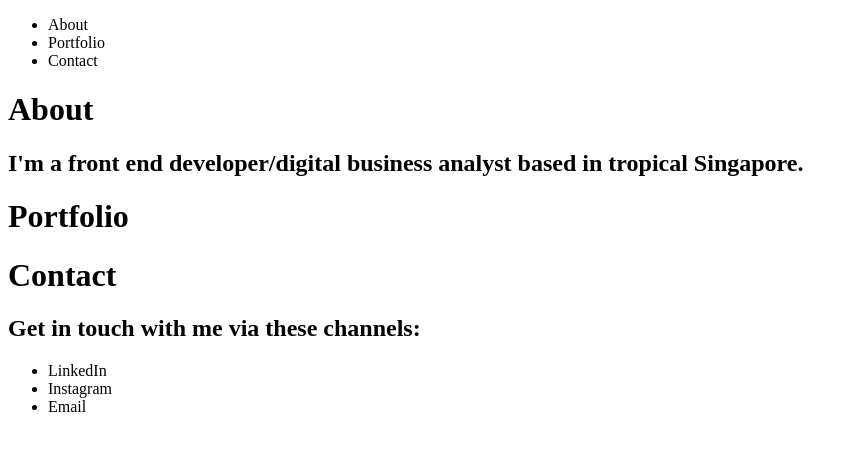
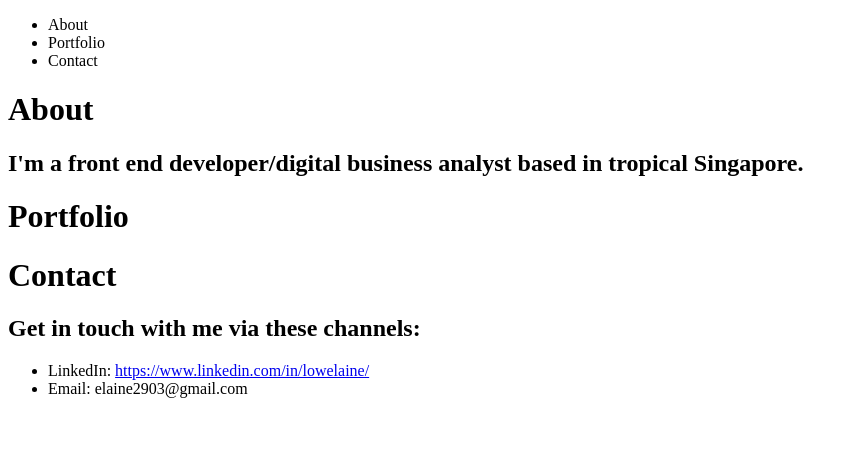
Before and after one commit to raspberrysmile/portfolio, a plain HTML site: page index.html in a window 1280 px wide. Shown: the whole page, without its empty margins (0-858 px from the left). Drawn offline with Linux system fonts and the light colour scheme.

Commit message:
Update index.html

```diff
--- a/index.html
+++ b/index.html
@@ -24,9 +24,8 @@
 		<h1>Contact</h1>
 		<h2>Get in touch with me via these channels:</h2>
 		<ul>
-			<li>LinkedIn</li>
-			<li>Instagram</li>
-			<li>Email</li>
+			<li>LinkedIn: <a href="https://www.linkedin.com/in/lowelaine/">https://www.linkedin.com/in/lowelaine/</a></li>
+			<li>Email: elaine2903&#64;gmail&#46;com</li>
 		</ul>
 	</div>
 </body>
```
